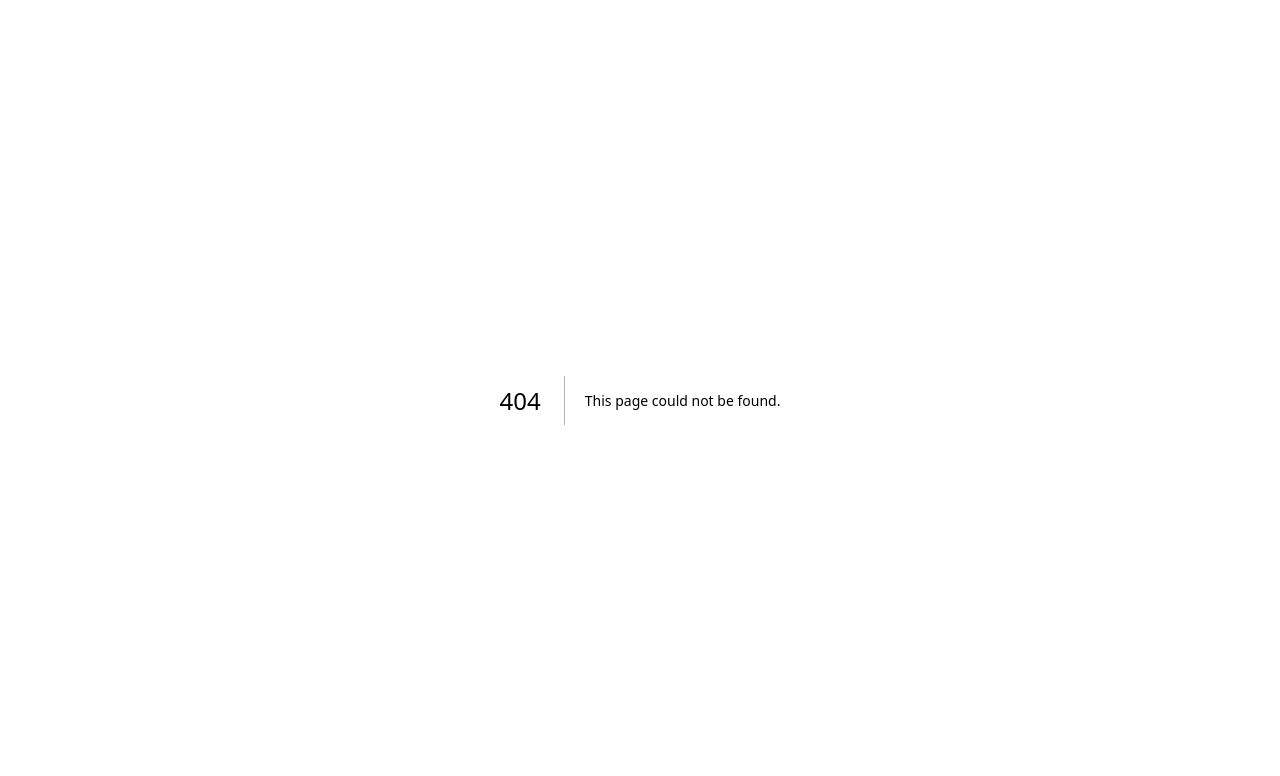
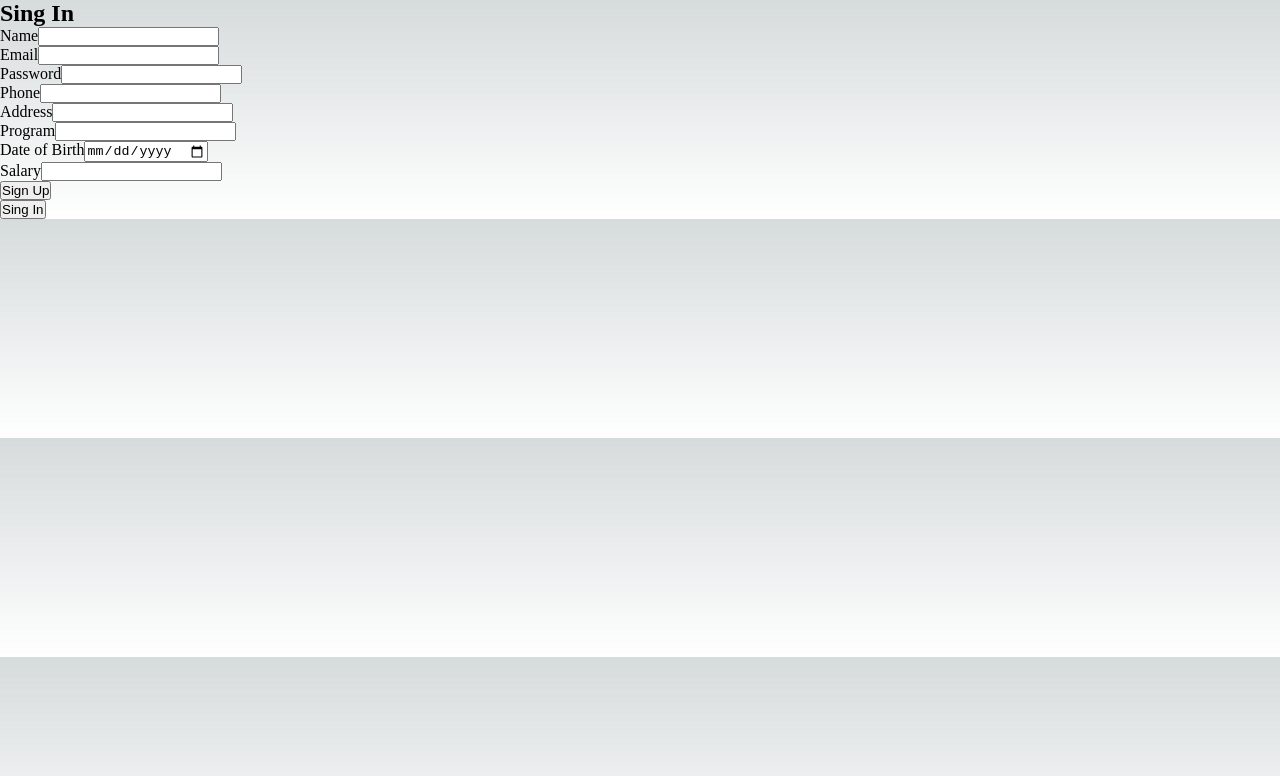
Before and after one commit to Fahim2280/UMS-Front-end, a Next.js app in the folder ums-font-end/: page /register in a window 1280 px wide. Before the commit this address had no page. Shown: the top 776 px of the page. Built offline with nearby package versions, Linux system fonts and the light colour scheme.

Commit message:
Sing in and Sing Up

```diff
--- /dev/null
+++ b/ums-font-end/pages/_app.js
@@ -0,0 +1,5 @@
+import "@/styles/globals.css";
+
+export default function App({ Component, pageProps }) {
+  return <Component {...pageProps} />;
+}
--- /dev/null
+++ b/ums-font-end/pages/register.js
@@ -0,0 +1,45 @@
+export default function Register() {
+  return (
+    <>
+      <h2>Sing In</h2>
+      <form>
+        <div>
+          <label htmlFor="name">Name</label>
+          <input type="text" name="name" id="name" />
+        </div>
+        <div>
+          <label htmlFor="email">Email</label>
+          <input type="email" name="email" id="email" />
+        </div>
+        <div>
+          <label htmlFor="password">Password</label>
+          <input type="password" name="password" id="password" />
+        </div>
+        <div>
+          <label htmlFor="phone">Phone</label>
+          <input type="text" name="phone" id="phone" />
+        </div>
+        <div>
+          <label htmlFor="address">Address</label>
+          <input type="text" name="address" id="address" />
+        </div>
+        <div>
+          <label htmlFor="program">Program</label>
+          <input type="text" name="program" id="program" />
+        </div>
+        <div>
+          <label htmlFor="dob">Date of Birth</label>
+          <input type="date" name="dob" id="dob" />
+        </div>
+        <div>
+          <label htmlFor="salary">Salary</label>
+          <input type="number" name="salary" id="salary" />
+        </div>
+        <button type="submit">Sign Up</button>
+      </form>
+      <a href="login">
+        <button>Sing In</button>
+      </a>
+    </>
+  );
+}
```
Also changed, not shown: ums-font-end/pages/login.js (added, +21 -0 lines).
